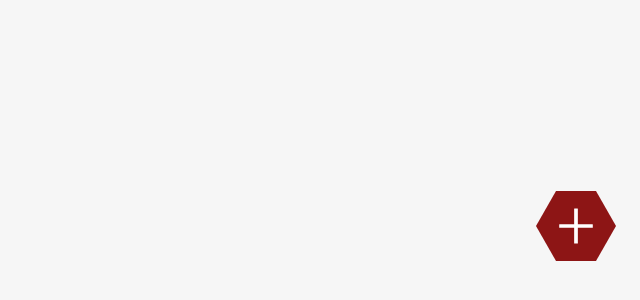
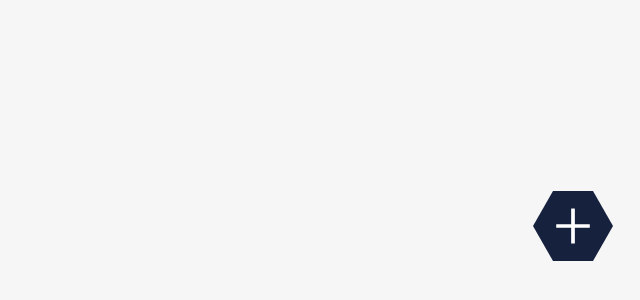
Before and after one commit to FredyLy/Wild_Art_Museums, a React (Create React App) app: page / in a window 1280 px wide. Shown: the part 494-794 px from the top of the page, without its empty margins (640-1280 px from the left). Built offline with nearby package versions, Linux system fonts and the light colour scheme.

Commit message:
changing color + reaorganisation of folder

```diff
--- a/src/App.css
+++ b/src/App.css
@@ -1,7 +1,14 @@
 body {
-  background-color:#F6F6F6;
+  background-color: var(--main-color);
+  padding: 0;
+  margin: 0;
 }
 
-.App {
-  text-align: center;
+:root {
+  --main-color: #F6F6F6;
+  --second-color: #FFFFFF;
+
+  --pearl-grey : #C4C4C4;
+  --dark-blue : #16213e;
+  --black-color: black;
 }
--- a/src/App.jsx
+++ b/src/App.jsx
@@ -1,4 +1,4 @@
-import NavMenuLine from './components/NavMenuLine';
+import NavMenuLine from './components//NavMenuLine/NavMenuLine';
 import './App.css';
 
 function App () {
--- a/src/components/NavMenuLine.css
+++ b/src/components/NavMenuLine/NavMenuLine.css
@@ -6,7 +6,7 @@
     margin: auto;
     top: 80%;
     bottom: 0;
-    left: 90%;
+    left: 89.5%;
     right: 0;
     cursor: pointer;
 }
@@ -25,7 +25,7 @@
 .navmenuline-toggle {
     height: 0;
     width: 40px;
-    border-bottom: 35px solid #8D1515;
+    border-bottom: 35px solid var(--dark-blue);
     border-left: 20px solid transparent;
     border-right: 20px solid transparent;
     position: absolute;
@@ -36,7 +36,7 @@
     content: '';
     height: 0;
     width: 40px;
-    border-top: 35px solid #8D1515;
+    border-top: 35px solid var(--dark-blue);
     border-left: 20px solid transparent;
     border-right: 20px solid transparent;
     position: absolute;
@@ -47,7 +47,7 @@
 .navmenuline-item {
     height: 0;
     width: 40px;
-    border-bottom: 35px solid #ffffff;
+    border-bottom: 35px solid var(--second-color);
     border-left: 20px solid transparent;
     border-right: 20px solid transparent;
     position: absolute;
@@ -59,7 +59,7 @@
     content: '';
     height: 0;
     width: 40px;
-    border-top: 35px solid #ffffff;
+    border-top: 35px solid var(--second-color);
     border-left: 20px solid transparent;
     border-right: 20px solid transparent;
     position: absolute;
@@ -69,24 +69,25 @@
 
 #navmenuline-add {
     font-size: 50px;
-    color: white;
+    color: var(--second-color);
     position: relative;
     top: 10px;
     right: 5px;
 }
 
 a>.navmenuline-react-icons {
-    color: #d2d2d2;
+    color: var(--dark-blue);
     font-size: 30px;
 }
 
 a {
     position: relative;
     top: 20px;
+    left: 5px;
 }
 
 a>.navmenuline-react-icons:hover {
-    color: #8D1515;
+    color: var(--dark-blue);
 }
 
 .navmenuline-icons-hover:hover {
```
Also changed, not shown: src/components/NavMenuLine/NavMenuLine.js (renamed from src/components/NavMenuLine.js).
